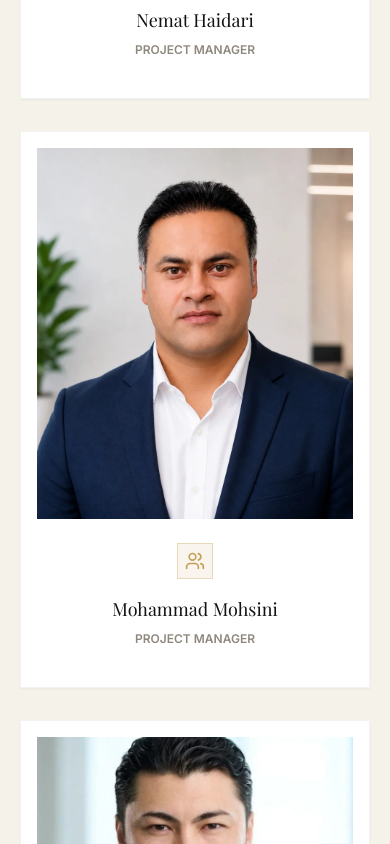
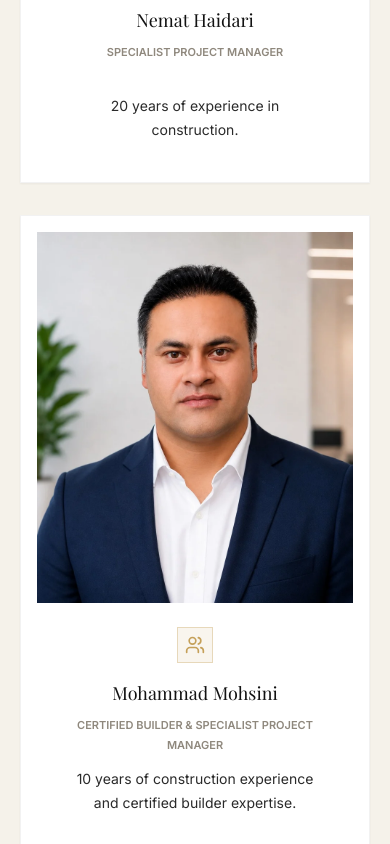
Before and after one commit to abubakerasif202/decent-development, a React (Vite) app: page / in a window 390 px wide. Shown: the part 5960-6804 px from the top of the page. Built offline with nearby package versions, Linux system fonts and the light colour scheme.

Commit message:
Update team experience and contact details

```diff
--- a/src/components/Team.jsx
+++ b/src/components/Team.jsx
@@ -2,9 +2,27 @@ import { motion, useReducedMotion } from 'framer-motion'
 import { Building2, ClipboardCheck, Users } from 'lucide-react'
 
 const members = [
-  { name: 'Nemat Haidari', role: 'Project Manager', assetKey: 'nemat', initials: 'NH' },
-  { name: 'Mohammad Mohsini', role: 'Project Manager', assetKey: 'mohammad', initials: 'MM' },
-  { name: 'Hussain Jafari', role: 'Project Manager', assetKey: 'hussain', initials: 'HJ' },
+  {
+    name: 'Nemat Haidari',
+    role: 'Specialist Project Manager',
+    bio: '20 years of experience in construction.',
+    assetKey: 'nemat',
+    initials: 'NH',
+  },
+  {
+    name: 'Mohammad Mohsini',
+    role: 'Certified Builder & Specialist Project Manager',
+    bio: '10 years of construction experience and certified builder expertise.',
+    assetKey: 'mohammad',
+    initials: 'MM',
+  },
+  {
+    name: 'Hussain Jafari',
+    role: 'Home & Land Package Specialist',
+    bio: 'Specialist in home and land package projects.',
+    assetKey: 'hussain',
+    initials: 'HJ',
+  },
 ]
 
 function TeamImage({ member, src }) {
@@ -61,7 +79,7 @@ export default function Team({ assets }) {
           {members.map((member, index) => (
             <motion.article
               key={member.name}
-              className={`group border border-black/5 bg-white p-4 shadow-sm transition-shadow duration-200 hover:shadow-premium ${index === 1 ? 'md:-translate-y-4' : ''}`}
+              className={`group flex h-full flex-col border border-black/5 bg-white p-4 shadow-sm transition-shadow duration-200 hover:shadow-premium ${index === 1 ? 'md:-translate-y-4' : ''}`}
               initial={reducedMotion ? false : { opacity: 0, y: 28 }}
               whileInView={reducedMotion ? undefined : { opacity: 1, y: 0 }}
               viewport={{ once: true, amount: 0.25 }}
@@ -71,14 +89,15 @@ export default function Team({ assets }) {
               <div className="aspect-[4/4.7] overflow-hidden bg-ink">
                 <TeamImage member={member} src={assets?.[member.assetKey]} />
               </div>
-              <div className="px-2 py-6 text-center">
+              <div className="flex flex-1 flex-col items-center px-2 py-6 text-center">
                 <div className="mx-auto mb-4 inline-flex h-9 w-9 items-center justify-center border border-gold/35 bg-gold/10 text-gold">
                   <Users size={20} aria-hidden="true" />
                 </div>
                 <h3 className="font-display text-lg font-normal text-ink">{member.name}</h3>
-                <p className="mt-2 text-xs font-semibold uppercase text-stone">
+                <p className="mt-2 min-h-10 max-w-[15rem] text-[11px] font-semibold uppercase leading-5 text-stone">
                   {member.role}
                 </p>
+                <p className="mt-3 max-w-[15rem] text-sm leading-6 text-graphite">{member.bio}</p>
               </div>
             </motion.article>
           ))}
```
